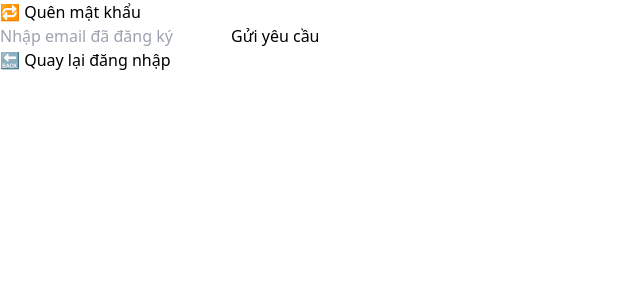
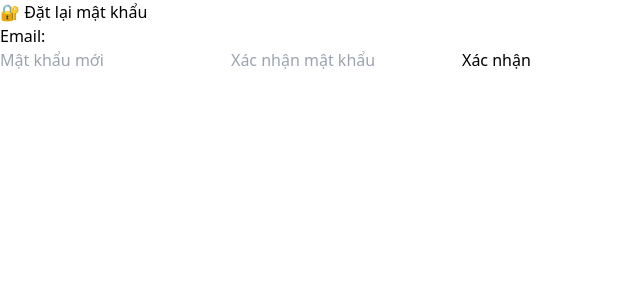
Before and after one commit to vphone24h/iphone-inventory-frontend, a React (Vite) app: page /quen-mat-khau in a window 1280 px wide. Shown: the top 300 px of the page, without its empty margins (0-640 px from the left). Built offline with nearby package versions, Linux system fonts and the light colour scheme.

Commit message:
fix: update API URL

```diff
--- a/src/pages/DangKy.jsx
+++ b/src/pages/DangKy.jsx
@@ -16,7 +16,10 @@ function DangKy() {
     }
 
     try {
-      const res = await fetch("http://localhost:4000/api/admin-register", {
+      const API = import.meta.env.VITE_API_URL?.replace(/\/+$/, ""); // Xoá dấu / cuối nếu có
+      console.log("✅ API URL:", API);
+
+      const res = await fetch(`${API}/api/admin-register`, {
         method: "POST",
         headers: { "Content-Type": "application/json" },
         body: JSON.stringify({ email, password }),
@@ -25,11 +28,12 @@ function DangKy() {
       const data = await res.json();
       if (res.ok) {
         alert("✅ Đăng ký thành công!");
-        navigate("/login"); // Chuyển về trang đăng nhập
+        navigate("/login");
       } else {
         alert(`❌ ${data.message}`);
       }
     } catch (err) {
+      console.error("❌ Lỗi kết nối:", err);
       alert("❌ Lỗi khi kết nối tới server");
     }
   };
@@ -71,7 +75,6 @@ function DangKy() {
         </button>
       </form>
 
-      {/* Liên kết trở lại trang đăng nhập */}
       <p className="mt-4 text-sm text-gray-600">
         🔐 Đã có tài khoản?{" "}
         <button
--- a/src/pages/Login.jsx
+++ b/src/pages/Login.jsx
@@ -9,8 +9,15 @@ function Login() {
   const handleLogin = async (e) => {
     e.preventDefault();
 
+    const apiUrl = import.meta.env.VITE_API_URL;
+
+    if (!apiUrl) {
+      alert("❌ Thiếu cấu hình biến môi trường VITE_API_URL");
+      return;
+    }
+
     try {
-      const res = await fetch(`${import.meta.env.VITE_API_URL}/api/admin-login`, {
+      const res = await fetch(`${apiUrl}/api/admin-login`, {
         method: "POST",
         headers: { "Content-Type": "application/json" },
         body: JSON.stringify({ email, password }),
@@ -20,12 +27,13 @@ function Login() {
 
       if (res.ok) {
         alert("✅ Đăng nhập thành công");
-        localStorage.setItem("token", data.token); // ✔️ lưu token
-        navigate("/nhap-hang"); // ✔️ chuyển trang
+        localStorage.setItem("token", data.token);
+        navigate("/nhap-hang");
       } else {
         alert(`❌ ${data.message}`);
       }
     } catch (err) {
+      console.error("Lỗi kết nối:", err);
       alert("❌ Không thể kết nối tới server");
     }
   };
--- a/src/pages/QuenMatKhau.jsx
+++ b/src/pages/QuenMatKhau.jsx
@@ -1,32 +1,55 @@
 import { useState } from "react";
-import { useNavigate } from "react-router-dom";
+import { useSearchParams, useNavigate } from "react-router-dom";
 
-function QuenMatKhau() {
-  const [email, setEmail] = useState("");
+function ResetMatKhau() {
+  const [searchParams] = useSearchParams();
+  const navigate = useNavigate();
+
+  const email = searchParams.get("email") || "";
+  const [password, setPassword] = useState("");
+  const [confirm, setConfirm] = useState("");
   const [message, setMessage] = useState("");
   const [loading, setLoading] = useState(false);
-  const navigate = useNavigate();
 
-  const handleReset = async (e) => {
+  const handleSubmit = async (e) => {
     e.preventDefault();
-    setLoading(true);
     setMessage("");
 
+    const apiUrl = import.meta.env.VITE_API_URL;
+    if (!apiUrl) {
+      setMessage("❌ Thiếu cấu hình VITE_API_URL trong .env");
+      return;
+    }
+
+    if (!email) {
+      setMessage("❌ Thiếu email trên đường dẫn.");
+      return;
+    }
+
+    if (password !== confirm) {
+      setMessage("❌ Mật khẩu xác nhận không khớp.");
+      return;
+    }
+
+    setLoading(true);
     try {
-      const res = await fetch(`${import.meta.env.VITE_API_URL}/api/reset-password`, {
+      const res = await fetch(`${apiUrl}/api/reset-password`, {
         method: "POST",
         headers: { "Content-Type": "application/json" },
-        body: JSON.stringify({ email }),
+        body: JSON.stringify({ email, password }),
       });
 
       const data = await res.json();
+
       if (res.ok) {
-        setMessage("✅ Đã gửi email khôi phục mật khẩu! Vui lòng kiểm tra hộp thư.");
+        setMessage("✅ Đặt lại mật khẩu thành công!");
+        setTimeout(() => navigate("/login"), 2000); // chuyển về trang đăng nhập sau 2s
       } else {
-        setMessage(`❌ ${data.message || "Gửi email thất bại."}`);
+        setMessage(`❌ ${data.message || "Lỗi không xác định."}`);
       }
     } catch (err) {
-      setMessage("❌ Lỗi kết nối tới server.");
+      console.error("❌ Lỗi kết nối:", err);
+      setMessage("❌ Không thể kết nối tới server.");
     } finally {
       setLoading(false);
     }
@@ -34,25 +57,37 @@ function QuenMatKhau() {
 
   return (
     <div className="max-w-md mx-auto mt-20 p-6 shadow rounded bg-white text-center">
-      <h1 className="text-2xl font-bold mb-4">🔁 Quên mật khẩu</h1>
+      <h1 className="text-2xl font-bold mb-4">🔐 Đặt lại mật khẩu</h1>
+      <p className="mb-4 text-gray-600 text-sm">
+        Email: <strong>{email}</strong>
+      </p>
 
-      <form onSubmit={handleReset} className="flex flex-col gap-4">
+      <form onSubmit={handleSubmit} className="flex flex-col gap-4">
         <input
-          type="email"
-          placeholder="Nhập email đã đăng ký"
+          type="password"
+          placeholder="Mật khẩu mới"
           className="border p-2 rounded"
-          value={email}
-          onChange={(e) => setEmail(e.target.value)}
+          value={password}
+          onChange={(e) => setPassword(e.target.value)}
           required
         />
+        <input
+          type="password"
+          placeholder="Xác nhận mật khẩu"
+          className="border p-2 rounded"
+          value={confirm}
+          onChange={(e) => setConfirm(e.target.value)}
+          required
+        />
+
         <button
           type="submit"
           disabled={loading}
           className={`py-2 rounded text-white ${
-            loading ? "bg-gray-400 cursor-not-allowed" : "bg-blue-600 hover:bg-blue-700"
+            loading ? "bg-gray-400 cursor-not-allowed" : "bg-green-600 hover:bg-green-700"
           }`}
         >
-          {loading ? "Đang gửi..." : "Gửi yêu cầu"}
+          {loading ? "Đang xử lý..." : "Xác nhận"}
         </button>
       </form>
 
@@ -65,17 +100,8 @@ function QuenMatKhau() {
           {message}
         </p>
       )}
-
-      <div className="mt-4 text-sm text-gray-600">
-        <a
-          onClick={() => navigate("/dang-nhap")}
-          className="text-blue-600 hover:underline cursor-pointer"
-        >
-          🔙 Quay lại đăng nhập
-        </a>
-      </div>
     </div>
   );
 }
 
-export default QuenMatKhau;
+export default ResetMatKhau;
```
